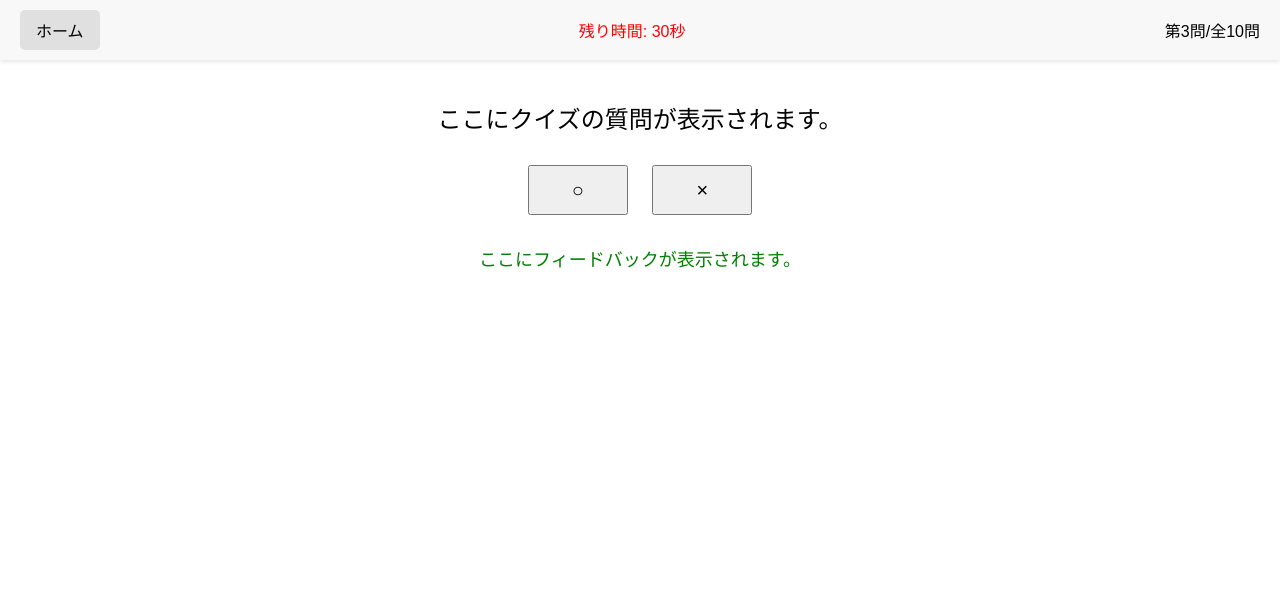
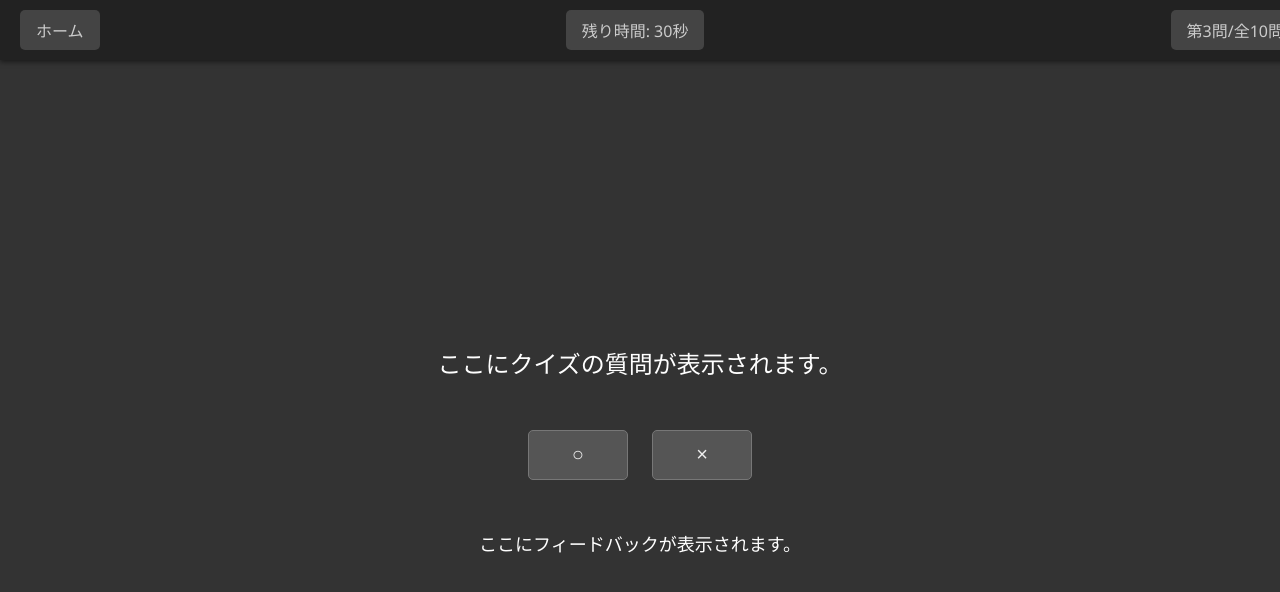
Before and after one commit to okzaq/20240426_sample, a plain HTML site: page quiz.html in a window 1280 px wide. Drawn offline with Linux system fonts and the light colour scheme.

Commit message:
シックなスタイルに修正

```diff
--- a/quiz.html
+++ b/quiz.html
@@ -2,41 +2,52 @@
 <html lang="ja">
 <head>
     <meta charset="UTF-8">
-    <title>○×クイズアプリ</title>
+    <title>○×クイズアプリ クイズ画面</title>
     <style>
         body {
-            font-family: Arial, sans-serif;
+            font-family: 'Segoe UI', Tahoma, Geneva, Verdana, sans-serif;
             text-align: center;
             margin: 0;
             padding: 0;
+            height: 100vh;
+            display: flex;
+            flex-direction: column;
+            align-items: center;
+            justify-content: center;
+            background-color: #333;
+            color: #fff;
         }
         header {
+            position: fixed;
+            top: 0;
+            left: 0;
+            right: 0;
             display: flex;
             justify-content: space-between;
             align-items: center;
-            background-color: #f8f8f8;
+            background-color: #222;
             padding: 10px 20px;
-            box-shadow: 0 2px 4px rgba(0,0,0,0.1);
+            box-shadow: 0 2px 5px rgba(0,0,0,0.5);
+            width: 100%;
+            z-index: 1000;
         }
-        .home-button {
+        .home-button, .timer, .progress {
             font-size: 16px;
             padding: 8px 16px;
             text-decoration: none;
-            color: black;
-            background-color: #e0e0e0;
+            color: #ccc;
+            background-color: #444;
             border: none;
             border-radius: 5px;
+            cursor: pointer;
+            transition: background-color 0.3s;
         }
-        .progress {
-            font-size: 16px;
-        }
-        .timer {
-            color: red;
-            font-size: 16px;
+        .home-button:hover, .timer:hover, .progress:hover {
+            background-color: #555;
         }
         .question {
             font-size: 24px;
-            margin: 40px 20px 20px;
+            margin: 100px 20px 20px;
         }
         .answers {
             margin: 20px;
@@ -45,11 +56,22 @@
             width: 100px;
             height: 50px;
             font-size: 20px;
+            padding: 10px;
             margin: 10px;
+            background-color: #555;
+            color: #eee;
+            border: 1px solid #777;
+            border-radius: 5px;
+            cursor: pointer;
+            transition: background-color 0.3s, color 0.3s;
+        }
+        .button:hover {
+            background-color: #666;
+            color: #fff;
         }
         .feedback {
             font-size: 18px;
-            color: green;
+            margin-top: 20px;
         }
     </style>
 </head>
@@ -70,7 +92,6 @@
 
     <script>
         function answer(isCorrect) {
-            // ここで回答の正誤を判定し、フィードバックを更新します
             if (isCorrect) {
                 document.querySelector('.feedback').textContent = '正解！';
                 document.querySelector('.feedback').style.color = 'green';
```
Also changed, not shown: index.html (+17 -13 lines).
